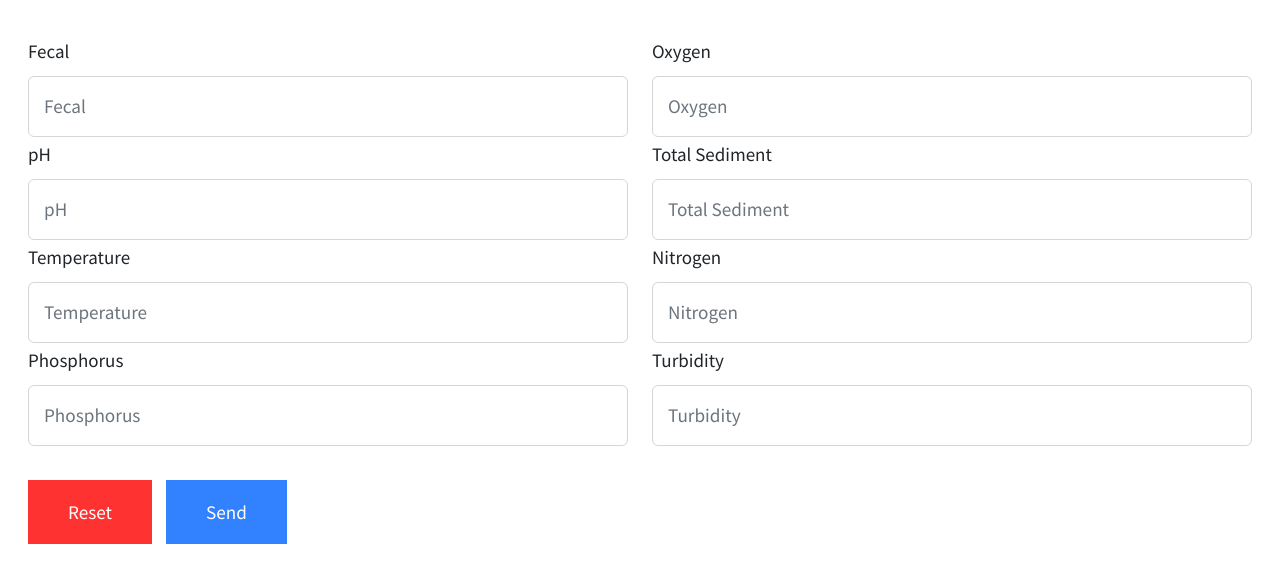
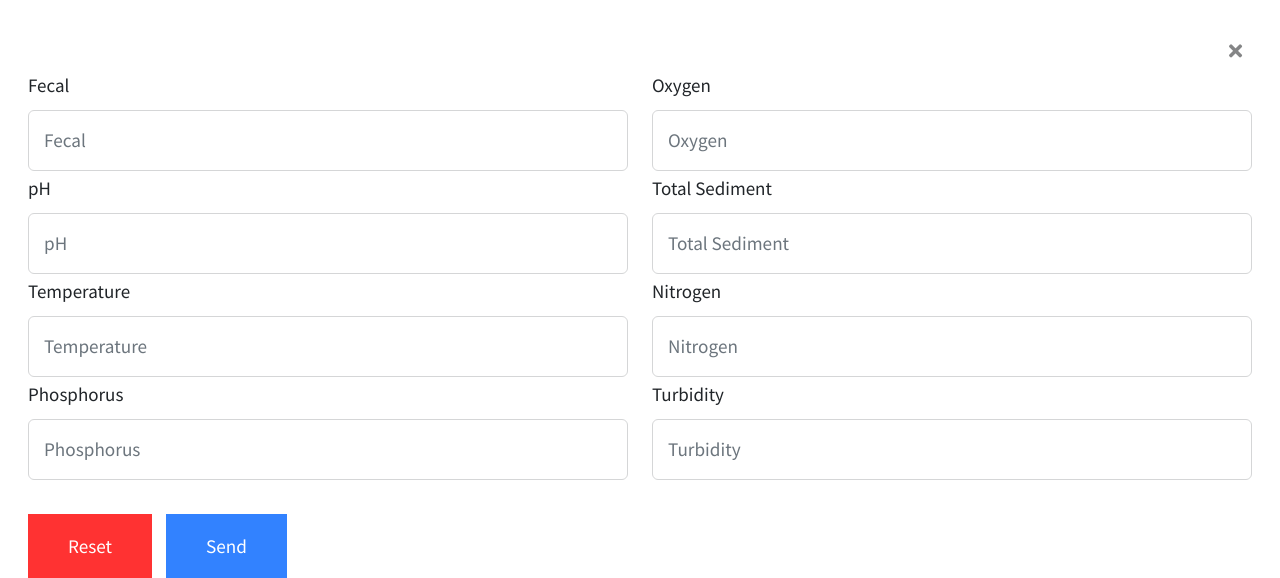
Before and after one commit to aNdr3W03/Jernihin, a Flask app: page /predict in a window 1280 px wide. Shown: the part 197-775 px from the top of the page. Run offline with Flask 2, Linux system fonts and the light colour scheme; parts of the project's set-up code (start-up, migrations or seed data) failed here and were passed over.

Commit message:
Update predict.html

```diff
--- a/templates/predict.html
+++ b/templates/predict.html
@@ -30,6 +30,10 @@
     {% endif %}
 
     <br>
+
+    <a href="https://jernihin.up.railway.app" class="tm-close-popup">
+        <i class="fas fa-times"></i>
+    </a>
 
     <form id="contact-form" action="/result" method="POST">
         <div class="row">
```
